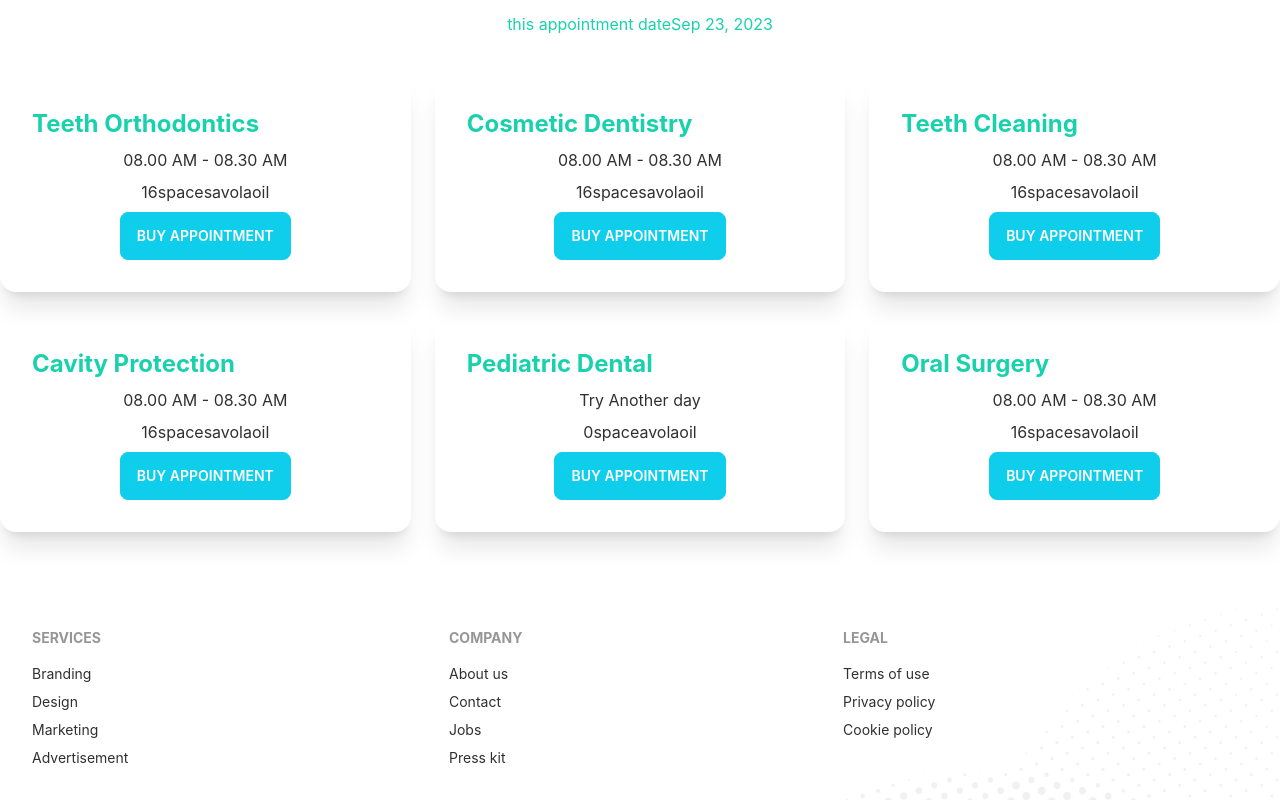
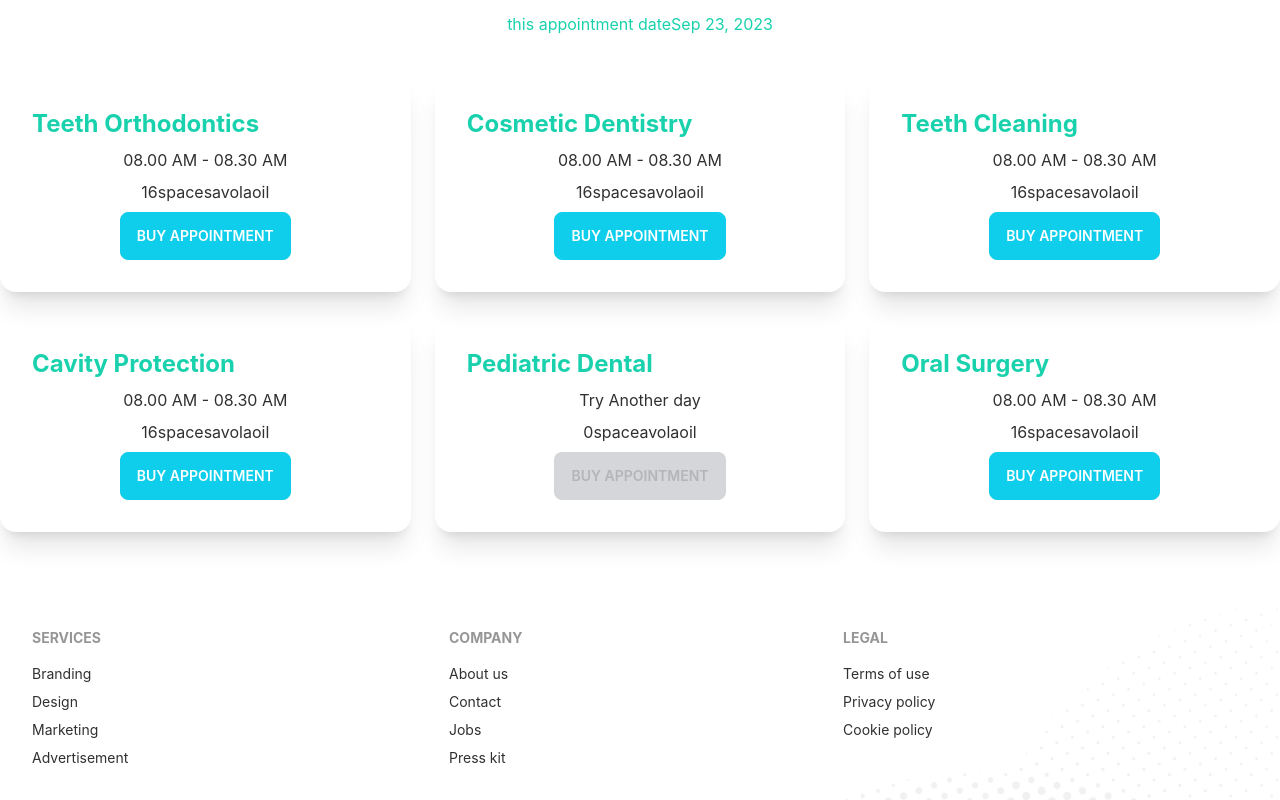
Before and after one commit to shakilmonsi/doctorprotailfive-main, a React (Create React App) app: page /appointment in a window 1280 px wide. Shown: the part 488-1288 px from the top of the page. Built offline with nearby package versions, Linux system fonts and the light colour scheme.

Commit message:
add a product shes hoi gele button disebuld dekaba option setup

```diff
--- a/src/Pages/Appointment/Appointment/Appointmentoption/Appointmentoption.js
+++ b/src/Pages/Appointment/Appointment/Appointmentoption/Appointmentoption.js
@@ -11,6 +11,7 @@ const Appointmentoption=({appointmentOption,setTreatment})=> {
     <p>{slots.length}{slots.length>1? 'spaces':'space'}avolaoil </p>
     <div className="card-actions justify-center">
       <label
+    disabled={slots.length===0}
       onClick={()=>setTreatment(appointmentOption)}
        htmlFor="booking-modal"
         className="btn text-white btn-primary">Buy appointment</label>
--- a/src/Pages/Appointment/Appointment/bookingmodal/Bookingmodal.js
+++ b/src/Pages/Appointment/Appointment/bookingmodal/Bookingmodal.js
@@ -16,7 +16,9 @@ const Bookingmodal = ({treatment,selectedDate}) => {
 <input type="text" disabled value={date} className="input w-full input-bordered  " />
 <select className="select select-bordered w-full">
  {
+
    slots?.map(slot=><option value={slot}>{slot}</option>)
+
  }
 
 </select>
```
